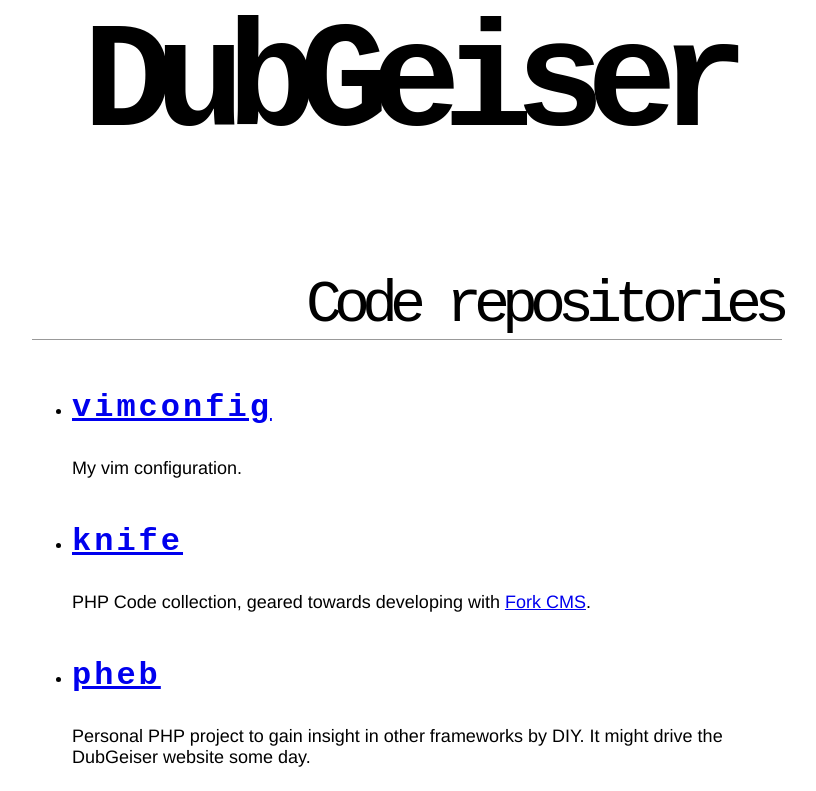
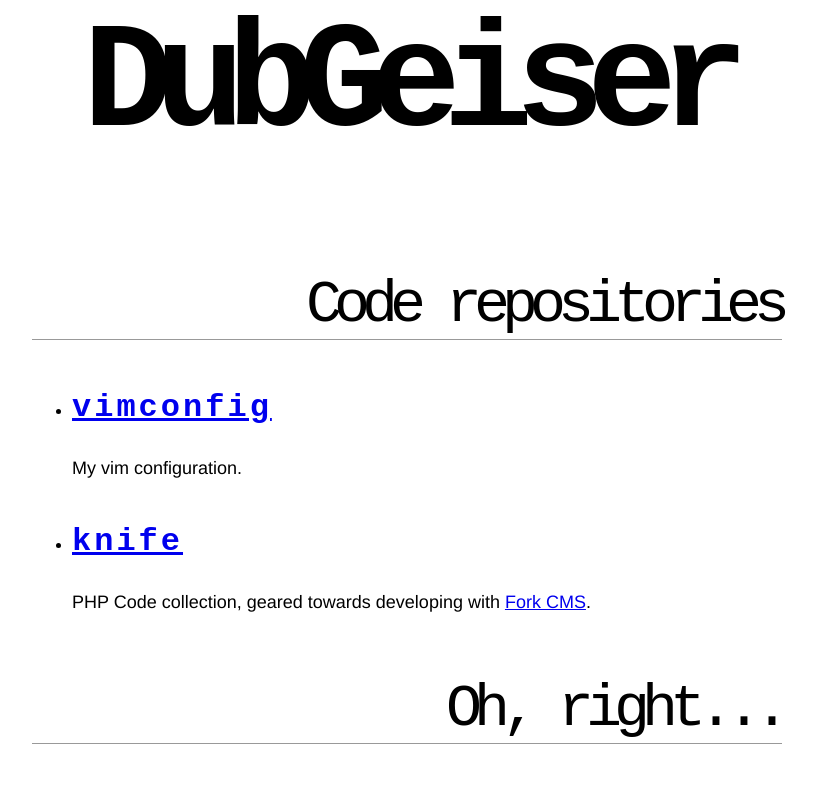
Before and after one commit to dubgeiser/dubgeiser.github.io, a plain HTML site: page index.html in a window 1280 px wide. Shown: the top 791 px of the page, without its empty margins (233-1049 px from the left). Drawn offline with Linux system fonts and the light colour scheme; a small style sheet from the web is missing.

Commit message:
Pheb no longer on github, remove link.

```diff
--- a/index.html
+++ b/index.html
@@ -23,13 +23,6 @@
 				PHP Code collection, geared towards developing with <a href="http://www.fork-cms.com">Fork CMS</a>.
 			</p>
 		</li>
-		<li>
-			<h3><a href="https://github.com/dubgeiser/pheb">pheb</a></h3>
-			<p>
-				Personal PHP project to gain insight in other frameworks by DIY.
-				It might drive the DubGeiser website some day.
-			</p>
-		</li>
 	</ul>
 
 	<h2>Oh, right...</h2>
```
